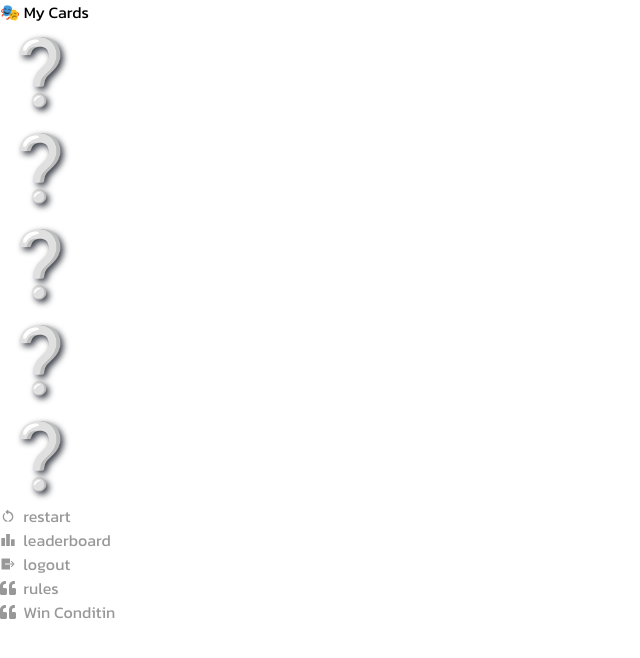
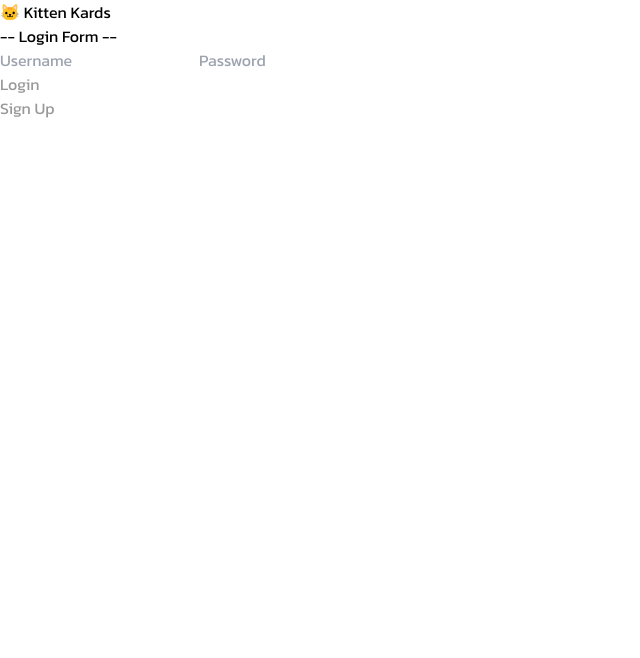
Before and after one commit to arpitgoswami/Kitten-Kards, a React (Vite) app: page / in a window 1280 px wide. Shown: the top 658 px of the page, without its empty margins (0-640 px from the left). Built offline with nearby package versions, Linux system fonts and the light colour scheme; no server answers.

Commit message:
Initial Message

```diff
--- a/src/App.jsx
+++ b/src/App.jsx
@@ -14,7 +14,7 @@
       <>
          <Router>
             <Routes>
-               <Route path="*" element={<Dashboard />} />
+               <Route path="*" element={<Login />} />
                {/* Render Navigation on all routes */}
                <Route path="/dashboard" element={<Dashboard />} />
                <Route path="/leaders" element={<Leaders />} />
```
